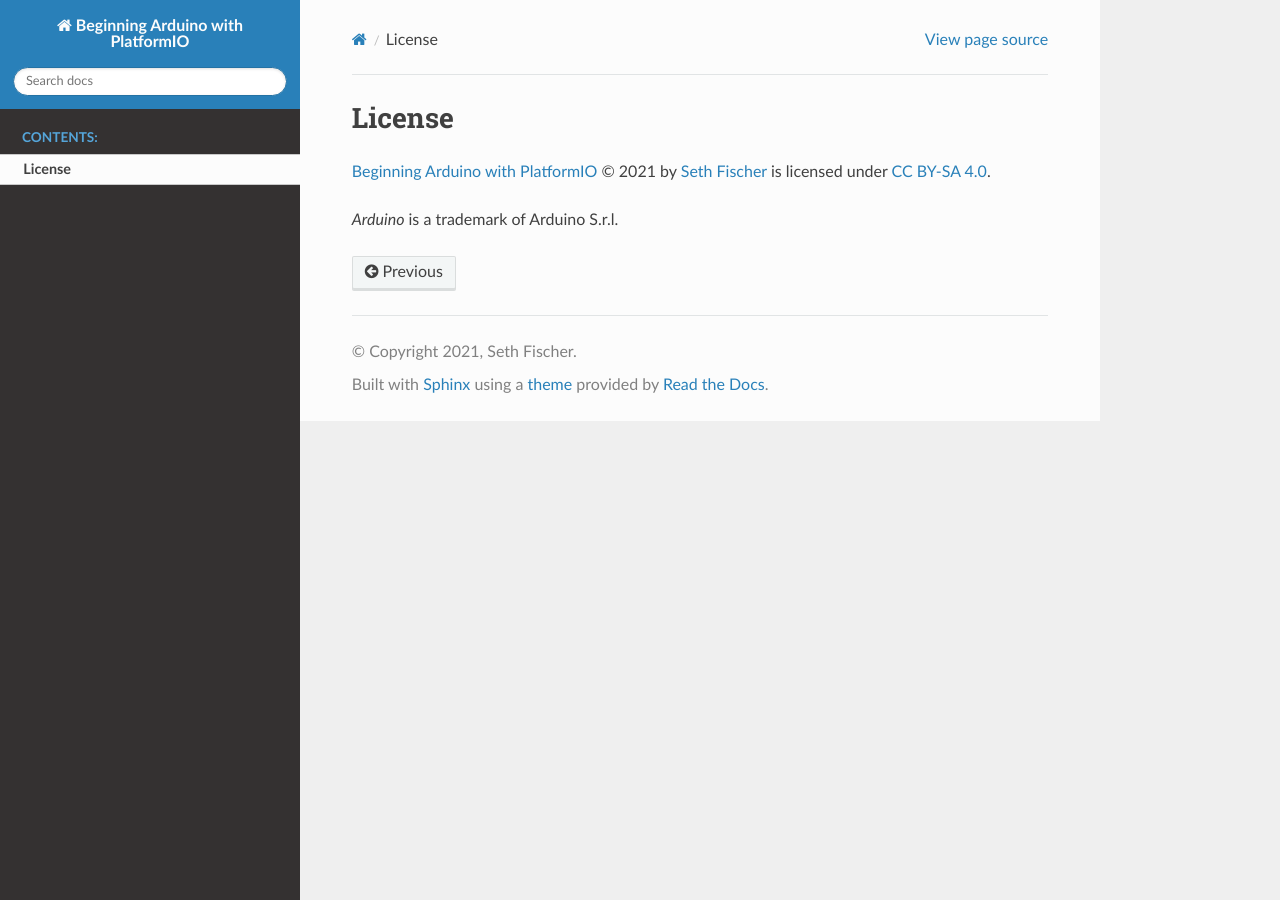
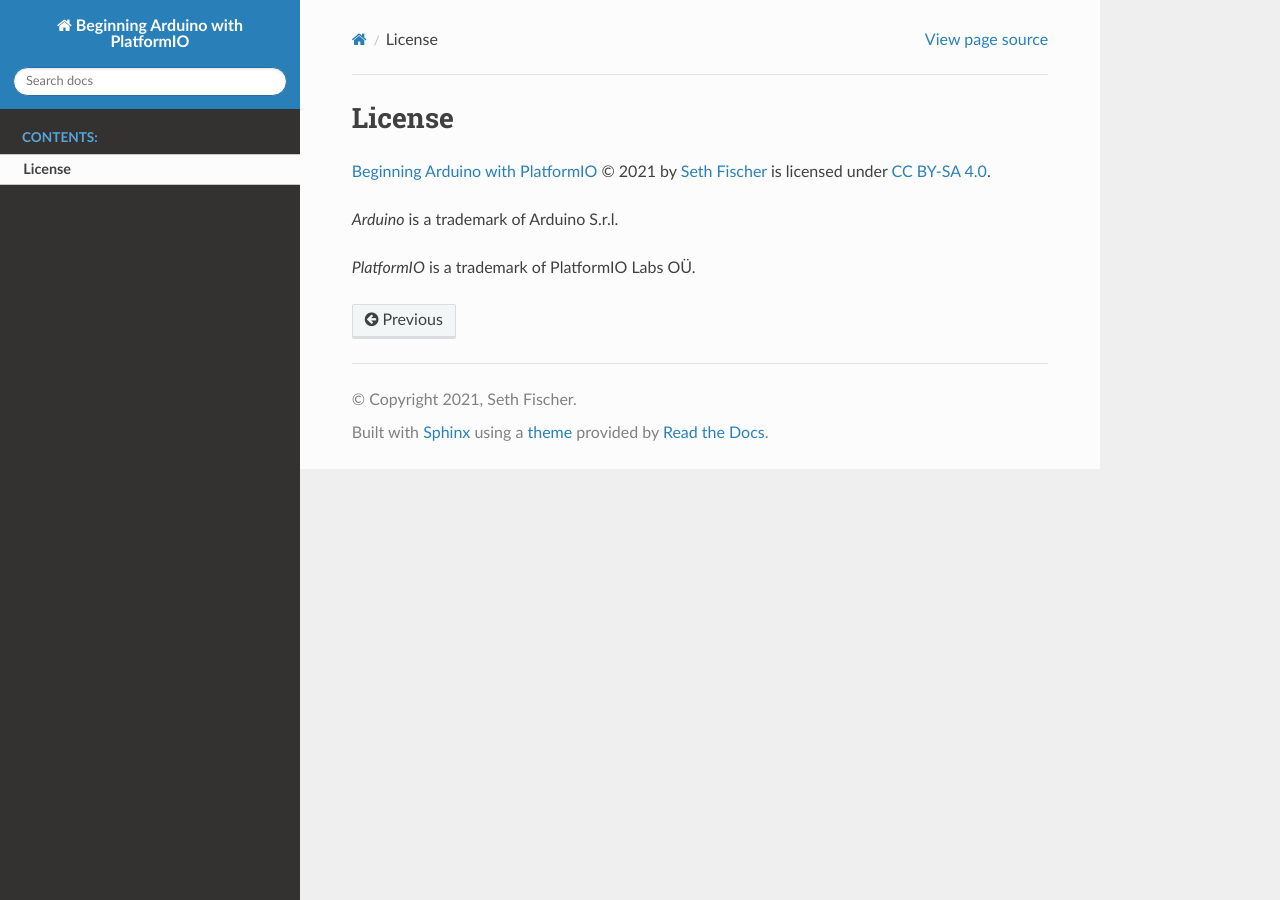
Before and after one commit to sethfischer/arduino-beginner, a Sphinx documentation site: the page built from docs/license.rst, in a window 1280 px wide. Built offline with Sphinx 7.4.7 and the Read the Docs theme 2.0.0, drawn with Linux system fonts in a browser that asks for light colours.

Commit message:
feat: add PlatformIO trademark note

```diff
--- a/docs/license.rst
+++ b/docs/license.rst
@@ -8,6 +8,8 @@
 
 *Arduino* is a trademark of Arduino S.r.l.
 
+*PlatformIO* is a trademark of PlatformIO Labs OÜ.
+
 
 .. _`Beginning Arduino with PlatformIO`: https://github.com/sethfischer/arduino-beginner
 .. _`Seth Fischer`: https://github.com/sethfischer/
```
